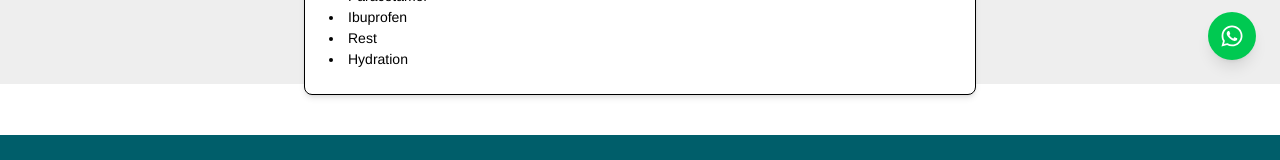
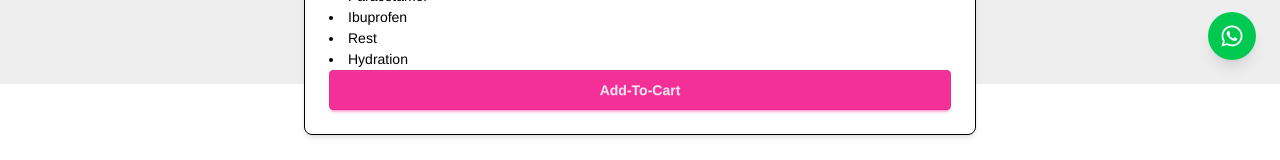
Before and after one commit to Shajadulhaqueemon111/pharmadoor-app-client, a React (Vite) app: page /allmedicineDetails/1 in a window 1280 px wide. Shown: the part 716-876 px from the top of the page. Built offline with nearby package versions, Linux system fonts and the light colour scheme.

Commit message:
added details page

```diff
--- a/src/components/Pages/OtcMedicine/AllMedicineDetails.tsx
+++ b/src/components/Pages/OtcMedicine/AllMedicineDetails.tsx
@@ -1,5 +1,5 @@
 import { useEffect, useState } from "react";
-import { useParams } from "react-router-dom";
+import { Link, useParams } from "react-router-dom";
 
 type Medicine = {
   id: number;
@@ -58,6 +58,11 @@ const AllMedicineDetails = () => {
           ))}
         </ul>
       </div>
+      <div className="mt-auto">
+        <Link to="/cart">
+          <button className="btn btn-secondary w-full">Add-To-Cart</button>
+        </Link>
+      </div>
     </div>
   );
 };
--- a/src/components/Pages/OtcMedicine/OticiMedicineDetails.tsx
+++ b/src/components/Pages/OtcMedicine/OticiMedicineDetails.tsx
@@ -53,7 +53,7 @@ const OtciMedicineDetails = () => {
             </p>
 
             <div className="mt-auto">
-              <Link to={`allmedicineDetails/${medicine.id}`}>
+              <Link to={`/allmedicineDetails/${medicine.id}`}>
                 <button className="btn btn-secondary w-full">
                   View Details
                 </button>
```
